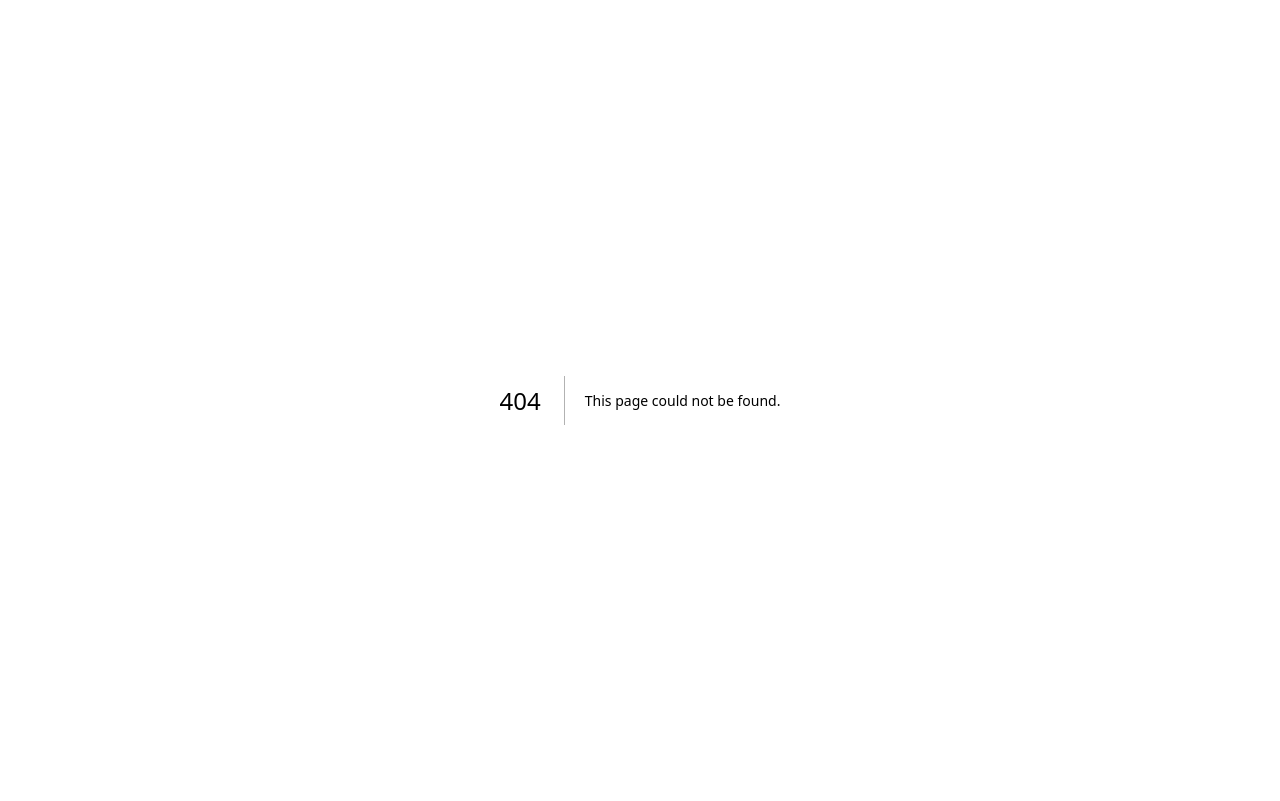
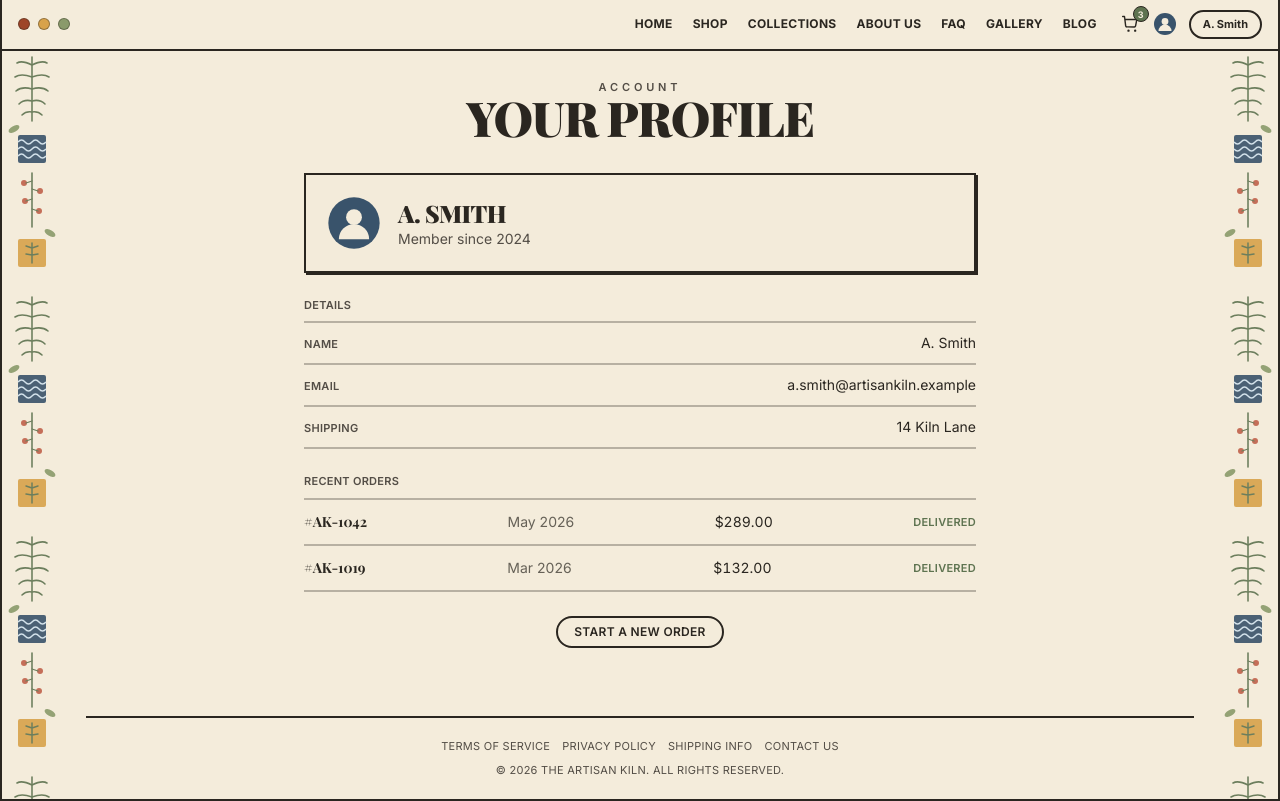
Before and after one commit to selimdev00/spica, a Next.js app: page /profile in a window 1280 px wide. Before the commit this address had no page. Built offline with nearby package versions, Linux system fonts and the light colour scheme.

Commit message:
Add cart and profile pages

```diff
--- /dev/null
+++ b/src/app/cart/page.tsx
@@ -0,0 +1,32 @@
+import Link from "next/link";
+import type { Metadata } from "next";
+import SiteShell from "@/components/SiteShell";
+import PageTitle from "@/components/PageTitle";
+import Reveal from "@/components/Reveal";
+import Cart from "@/components/Cart";
+
+export const metadata: Metadata = { title: "Your Cart - The Artisan Kiln" };
+
+export default function CartPage() {
+  return (
+    <SiteShell>
+      <PageTitle eyebrow="Your Order" title="Shopping Cart" />
+      <div className="mx-auto max-w-3xl">
+        <Reveal className="border-2 border-line bg-cream/60 p-5 shadow-card-sm">
+          <Cart />
+        </Reveal>
+        <Reveal delay={0.12} className="mt-6 flex flex-wrap justify-end gap-3">
+          <Link href="/shop" className="btn-pill">
+            Keep shopping
+          </Link>
+          <Link
+            href="/"
+            className="rounded-full border-2 border-line bg-kiln-clay px-5 py-1.5 text-xs font-bold uppercase tracking-wide text-cream shadow-card-sm transition-transform active:translate-y-px hover:bg-kiln-terracotta"
+          >
+            Proceed to checkout
+          </Link>
+        </Reveal>
+      </div>
+    </SiteShell>
+  );
+}
--- /dev/null
+++ b/src/app/profile/page.tsx
@@ -0,0 +1,66 @@
+import Link from "next/link";
+import type { Metadata } from "next";
+import SiteShell from "@/components/SiteShell";
+import PageTitle from "@/components/PageTitle";
+import Reveal from "@/components/Reveal";
+import { UserIcon } from "@/components/icons";
+
+export const metadata: Metadata = { title: "Account - The Artisan Kiln" };
+
+const DETAILS = [
+  { label: "Name", value: "A. Smith" },
+  { label: "Email", value: "a.smith@artisankiln.example" },
+  { label: "Shipping", value: "14 Kiln Lane" },
+];
+
+const ORDERS = [
+  { id: "#AK-1042", date: "May 2026", total: "$289.00", status: "Delivered" },
+  { id: "#AK-1019", date: "Mar 2026", total: "$132.00", status: "Delivered" },
+];
+
+export default function ProfilePage() {
+  return (
+    <SiteShell>
+      <PageTitle eyebrow="Account" title="Your Profile" />
+      <div className="mx-auto max-w-2xl">
+        <Reveal className="flex items-center gap-4 border-2 border-line bg-cream/60 p-5 shadow-card-sm">
+          <UserIcon className="h-14 w-14" />
+          <div>
+            <h2 className="font-display text-2xl font-extrabold uppercase tracking-tight">A. Smith</h2>
+            <p className="text-sm text-ink/80">Member since 2024</p>
+          </div>
+        </Reveal>
+
+        <Reveal delay={0.08} className="mt-6">
+          <h3 className="mb-2 text-[11px] font-semibold uppercase tracking-wide text-ink/80">Details</h3>
+          <dl className="divide-y-2 divide-line/30 border-y-2 border-line/30">
+            {DETAILS.map((d) => (
+              <div key={d.label} className="flex items-baseline justify-between py-2.5">
+                <dt className="text-[11px] font-semibold uppercase tracking-wide text-ink/80">{d.label}</dt>
+                <dd className="text-sm">{d.value}</dd>
+              </div>
+            ))}
+          </dl>
+        </Reveal>
+
+        <Reveal delay={0.16} className="mt-6">
+          <h3 className="mb-2 text-[11px] font-semibold uppercase tracking-wide text-ink/80">Recent orders</h3>
+          <div className="divide-y-2 divide-line/30 border-y-2 border-line/30">
+            {ORDERS.map((o) => (
+              <div key={o.id} className="flex items-center justify-between py-3 text-sm">
+                <span className="font-display font-bold">{o.id}</span>
+                <span className="text-ink/70">{o.date}</span>
+                <span className="tabular-nums">{o.total}</span>
+                <span className="text-[11px] font-semibold uppercase tracking-wide text-kiln-fern">{o.status}</span>
+              </div>
+            ))}
+          </div>
+        </Reveal>
+
+        <Reveal delay={0.24} className="mt-6 text-center">
+          <Link href="/shop" className="btn-pill">Start a new order</Link>
+        </Reveal>
+      </div>
+    </SiteShell>
+  );
+}
```
